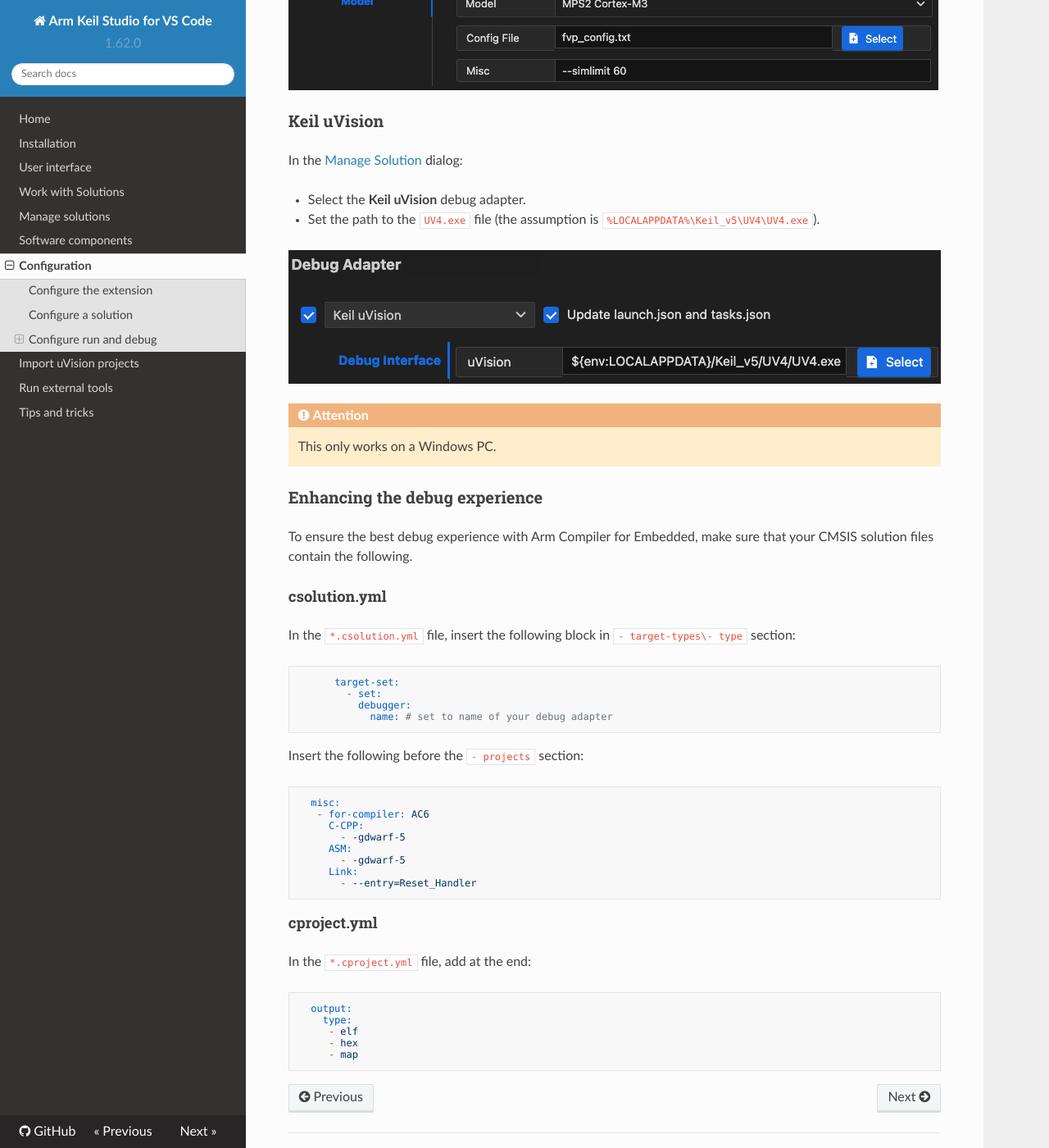
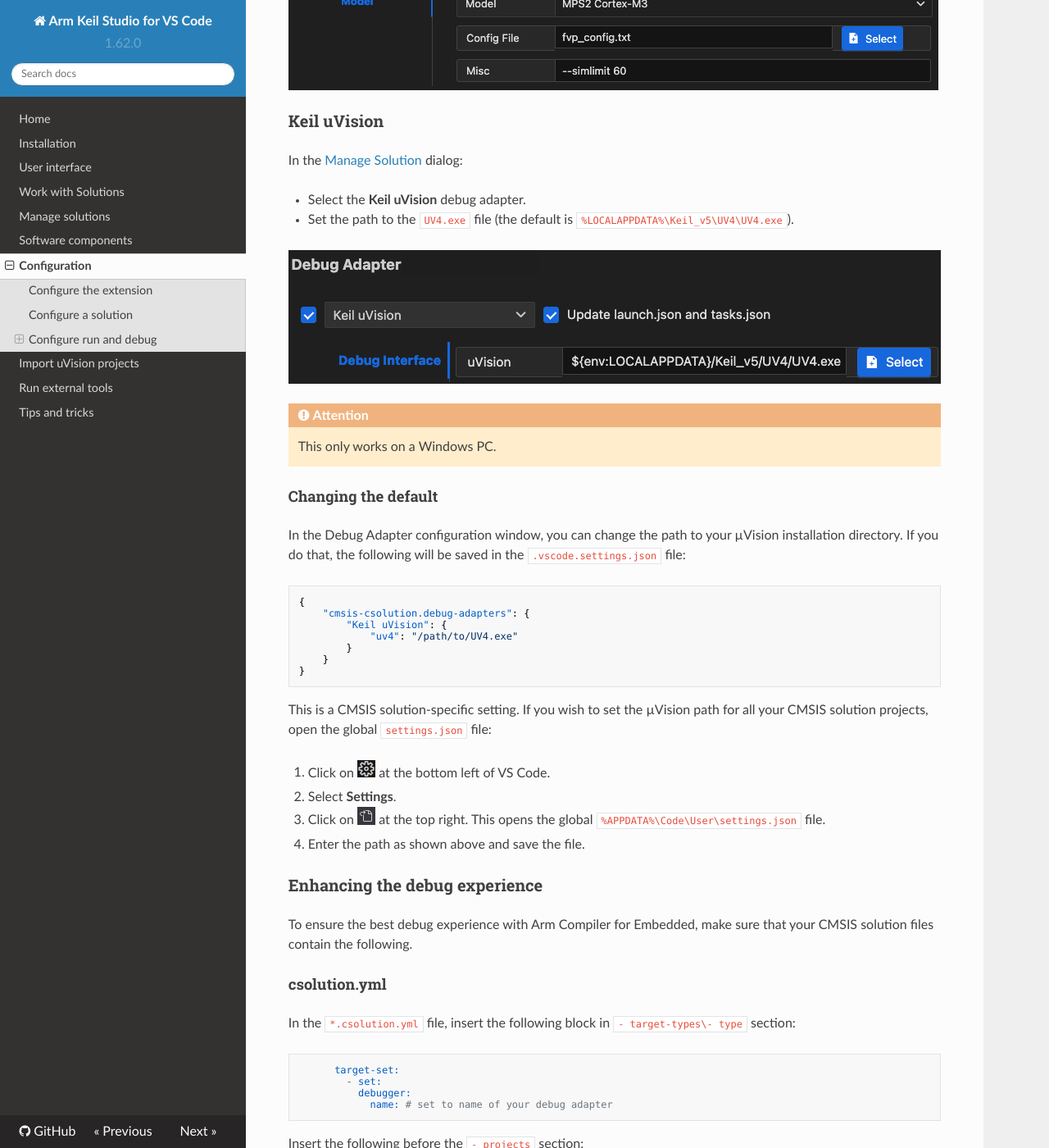
Before and after one commit to MDK-Packs/vscode-cmsis-solution-docs, an MkDocs documentation site: the page built from docs/configuration.md, in a window 1280 px wide and 1400 px high, scrolled down 5892 px. Shown: the whole window at 82% size. Built offline with MkDocs 1.6.1, drawn with Linux system fonts in a browser that asks for light colours; nearby versions of some CDN libraries.

Commit message:
Fix for #382

````diff
--- a/docs/configuration.md
+++ b/docs/configuration.md
@@ -180,12 +180,36 @@
 In the [Manage Solution](./manage_settings.md) dialog:
 
 - Select the **Keil uVision** debug adapter.
-- Set the path to the `UV4.exe` file (the assumption is `%LOCALAPPDATA%\Keil_v5\UV4\UV4.exe`).
+- Set the path to the `UV4.exe` file (the default is `%LOCALAPPDATA%\Keil_v5\UV4\UV4.exe`).
 
 ![Kei uVision as debug adapter](./images/keil-debug-adapter.png)
 
 !!! Attention
     This only works on a Windows PC.
+
+#### Changing the default
+
+In the Debug Adapter configuration window, you can change the path to your µVision installation directory. If you do
+that, the following will be saved in the `.vscode.settings.json` file:
+
+```json
+{
+    "cmsis-csolution.debug-adapters": {
+        "Keil uVision": {
+            "uv4": "/path/to/UV4.exe"
+        }
+    }
+}
+```
+
+This is a CMSIS solution-specific setting. If you wish to set the µVision path for all your CMSIS solution projects,
+open the global `settings.json` file:
+
+1. Click on ![Cog wheel](./images/cogwheel-icon.png) at the bottom left of VS Code.
+2. Select **Settings**.
+3. Click on ![Open Settings (JSON)](./images/openFile.png) at the top right. This opens the global
+   `%APPDATA%\Code\User\settings.json` file.
+4. Enter the path as shown above and save the file.
 
 <!--
 ### Template Files
@@ -250,8 +274,6 @@
        - -gdwarf-5
      ASM:
        - -gdwarf-5
-     Link:
-       - --entry=Reset_Handler
 ```
 
 #### cproject.yml
````
